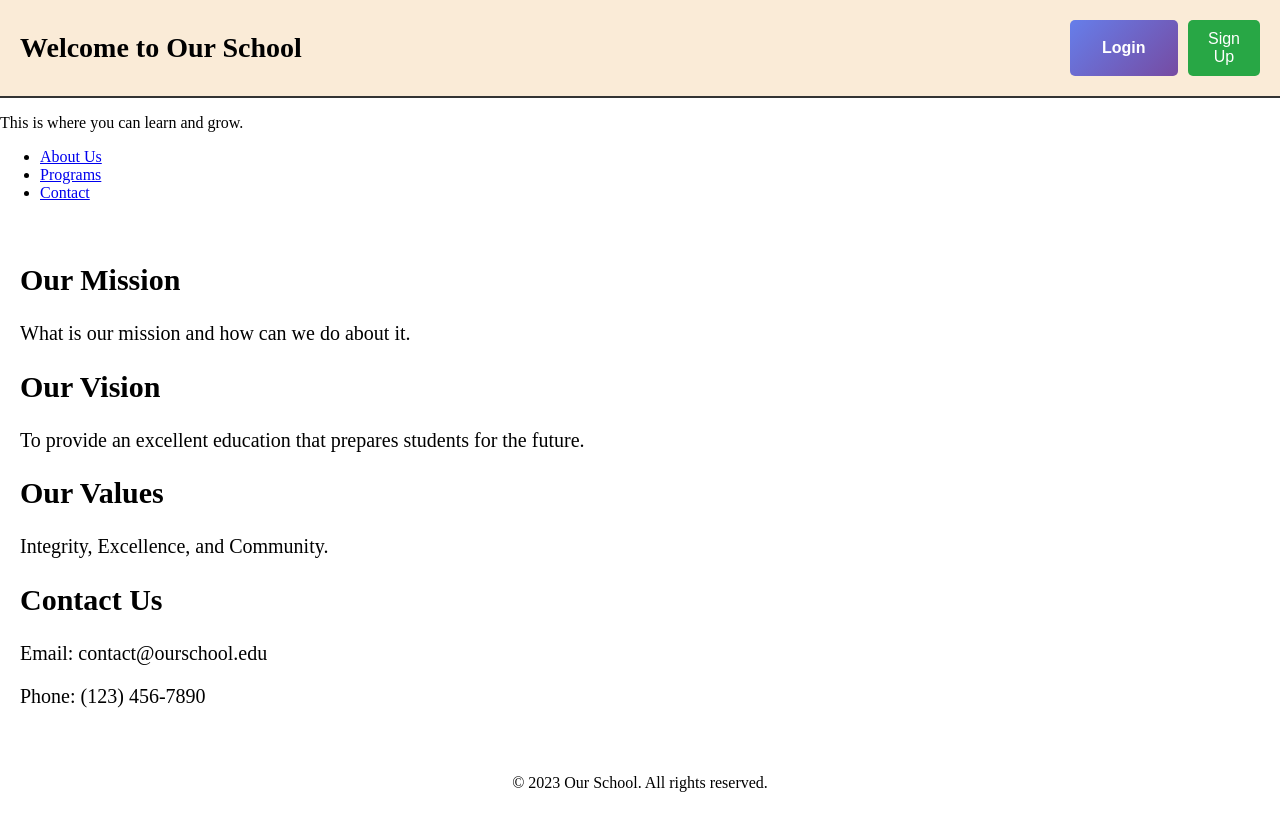
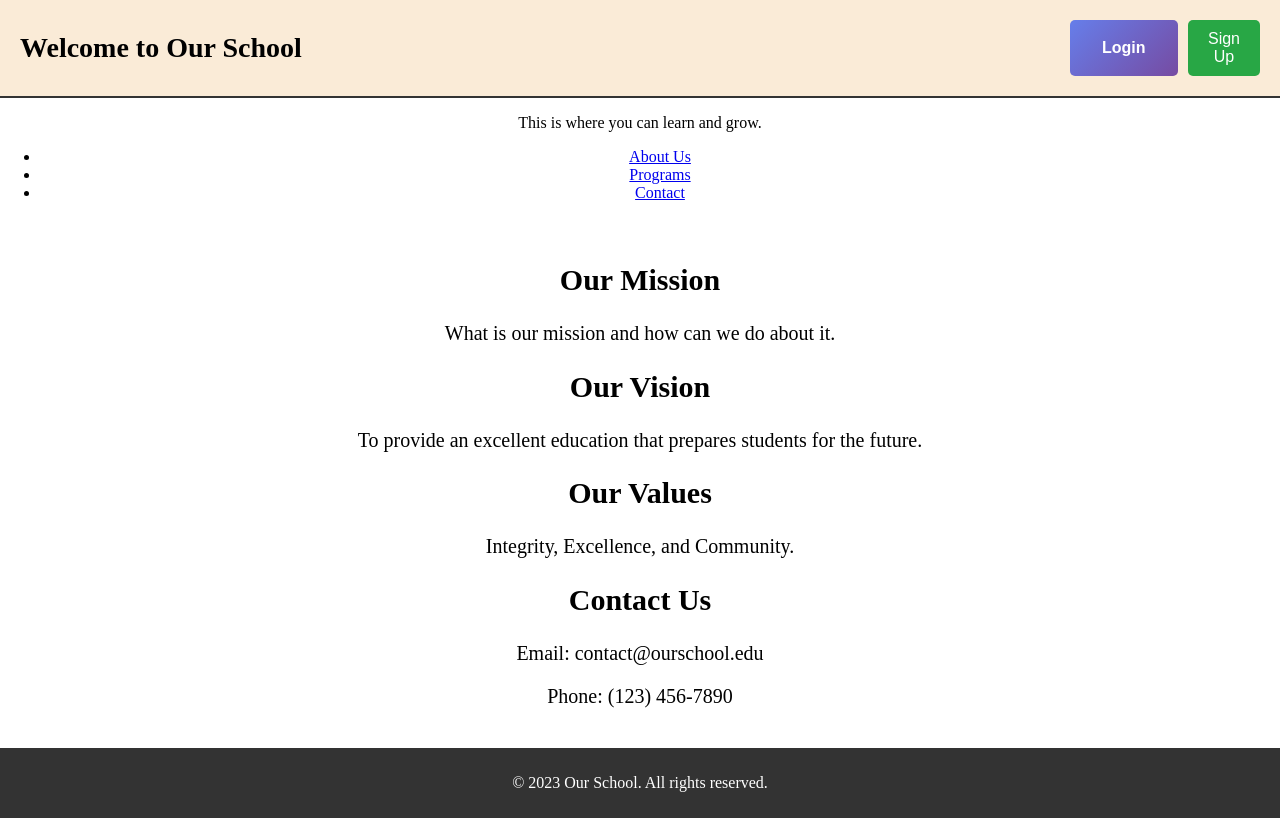
Before and after one commit to CheruBrian/Rafiki-School-Portal, a React (Vite) app in the folder School-Website/: page / in a window 1280 px wide. Built offline with nearby package versions, Linux system fonts and the light colour scheme.

Commit message:
Updated dsahboard css

```diff
--- a/School-Website/src/componets/Dashboard.css
+++ b/School-Website/src/componets/Dashboard.css
@@ -26,7 +26,9 @@
 }
 
 .user-info span {
-  font-size: 14px;
+  font-size: 16px;
+  font-weight: 500;
+  letter-spacing: 0.5px;
 }
 
 .btn-logout {
--- a/School-Website/src/componets/Schoolhome.css
+++ b/School-Website/src/componets/Schoolhome.css
@@ -1,5 +1,5 @@
 body {
-    text-align: flex;
+    text-align: center;
     margin: 0;
     padding: 0;
     font-family: 'Times New Roman', Times, serif;
@@ -10,7 +10,6 @@ body {
     background-color: antiquewhite;
     padding: 20px;
     text-align: center;
-    direction: rtl;
     font-size: 24px;
     font-weight: bold;
 }
@@ -61,6 +60,6 @@ body {
 .footer {
     padding: 10px;
     text-align: center;
-    position: baseline;
-
+    background-color: #333;
+    color: white;
 }
```
